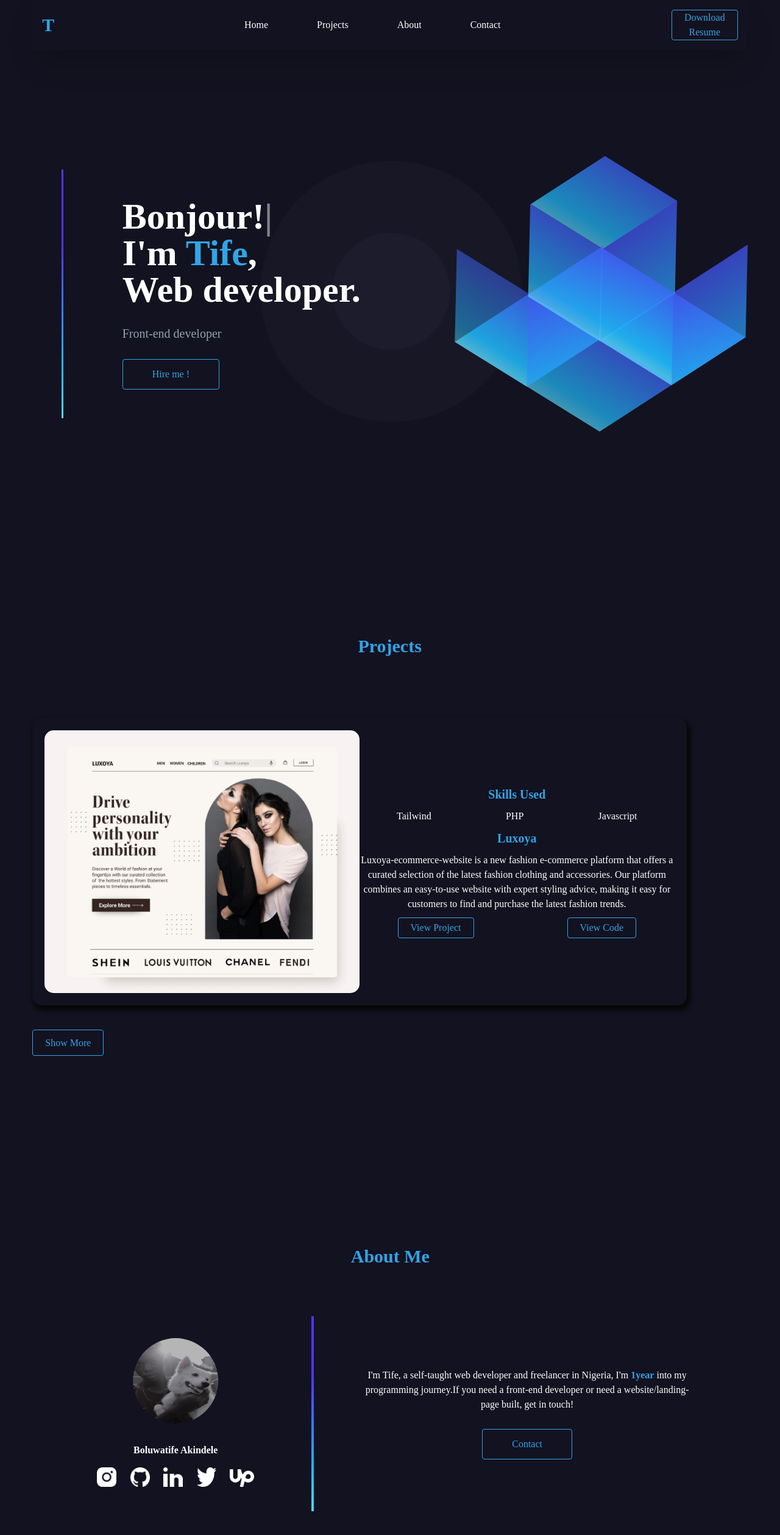
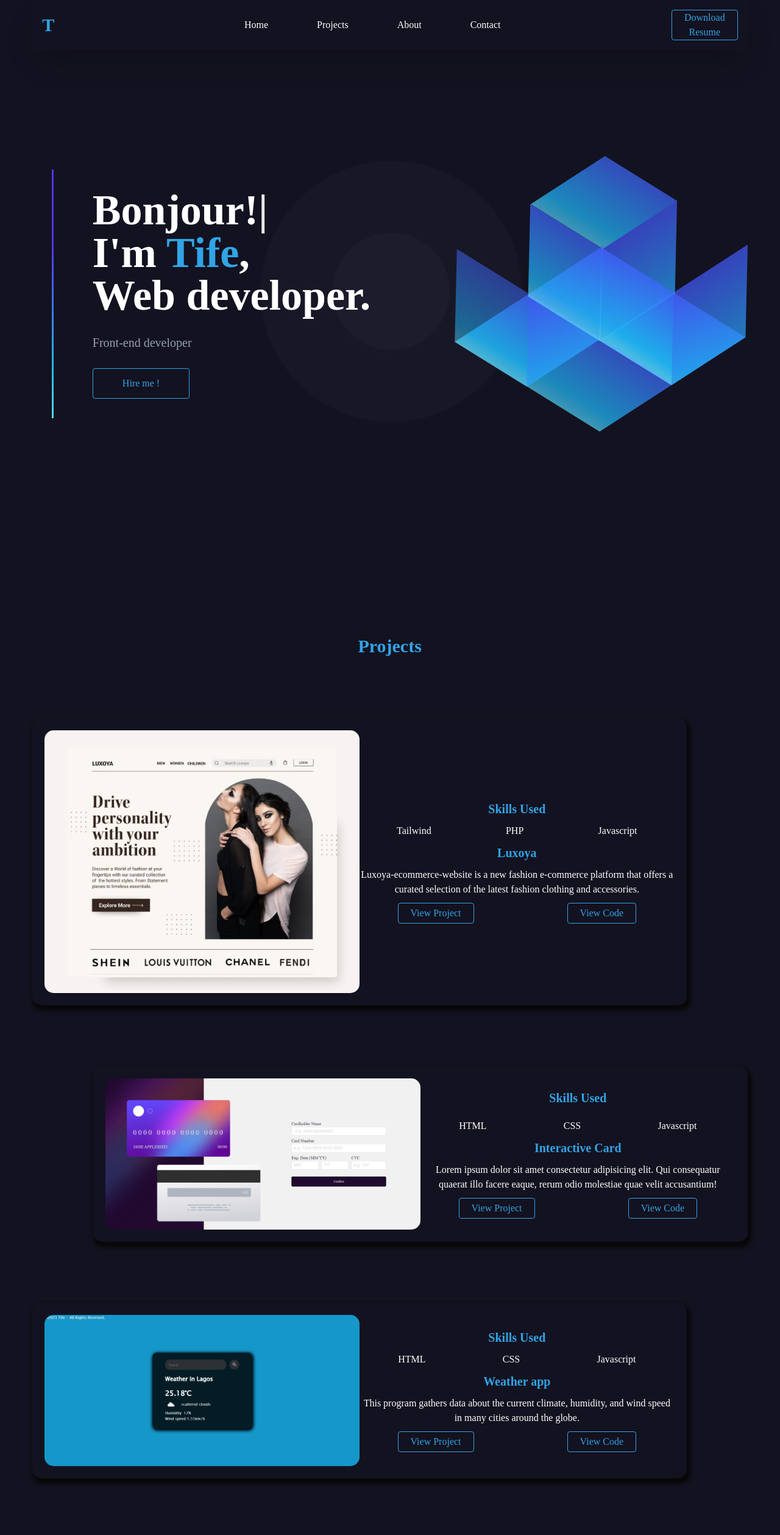
Before and after one commit to Tifetheboss/My-Porfolio, a website: page index.html in a window 1280 px wide. Shown: the top 2518 px of the page at 61% size. Drawn offline with nearby package versions, Linux system fonts and the light colour scheme; a web font is replaced by a local one.

Commit message:
few edits

```diff
--- a/index.html
+++ b/index.html
@@ -71,7 +71,7 @@
                                 alt="vertical-line">
                         </div>
                         <span data-aos="fade-up" data-aos-duration="1000" data-aos-delay="50" data-aos-easing="ease-in">
-                            <span style="font-size: 60px; line-height:1;" class=" max-[505px]:text-5xl font-bold text-primary">
+                            <span style="" class="fs font-bold mr-8 text-primary">
                                 <p><span class="inputs"></span></p>
                                 <p>I'm <span class="text-secondary">Tife</span>,</p>
                                 <p>Web developer.</p>
@@ -99,7 +99,7 @@
                 <p data-aos="zoom-in" data-aos-duration="1000" data-aos-delay="50" data-aos-easing="ease-in"
                     class="text-secondary text-3xl text-center font-bold mb-20"> Projects</p>
                 <div class="projects2">
-                    <input type="checkbox" id="check">
+                    <!-- <input type="checkbox" id="check"> -->
                     <div id="luxoya" data-aos="fade-right" data-aos-duration="1000" data-aos-delay="50"
                         data-aos-easing="ease-in" class="flex text-center items-center"><img id="luxoya_project"
                             class="projects" src="./img/luxoya_home_page.jpg" alt="luxoya pic">
@@ -112,24 +112,22 @@
                             </span>
                             <SPan>
                                 <p class="text-xl font-bold text-secondary">Luxoya</p>
-                                <p>Luxoya-ecommerce-website is a new fashion e-commerce platform that offers a curated
-                                    selection of the latest fashion clothing and accessories. Our platform combines an
-                                    easy-to-use website with expert styling advice, making it easy for customers to find
-                                    and purchase the latest fashion trends.</p>
+                                <p >Luxoya-ecommerce-website is a new fashion e-commerce platform that offers a curated
+                                    selection of the latest fashion clothing and accessories.</p>
                             </SPan>
                             <span class="flex justify-around items-center">
-                                <a href="https://interactive-atm-bankcard.netlify.app/">
+                                <a href="https://luxoya.netlify.app/">
                                     <button id="btn"
                                         class=" text-lg text-secondary hover:bg-secondary hover:text-primary hover:ease-in-out hover:duration-500 border-secondary mr-7 px-5 py-1 ">
                                         View Project </button>
                                 </a>
-                                <a href="https://github.com/Tifetheboss/Interactive-atm-card"> <button id="btn"
+                                <a href="https://github.com/Tifetheboss/Luxoya-ecommerce-website-"> <button id="btn"
                                         class=" text-lg text-secondary hover:bg-secondary hover:text-primary hover:ease-in-out hover:duration-500 border-secondary px-5 py-1  ">
                                         View Code </button>
                                 </a>
                             </span>
                     </div>
-                    <div class="show-more">
+                    <div class="show-moe">
                         <div id="atm" data-aos="fade-left" data-aos-duration="1000" data-aos-delay="50"
                             data-aos-easing="ease-in" class="flex text-center items-center max-[768px]:flex-col">
                             <img id="atm_project" class="projects"
@@ -176,12 +174,12 @@
                                 <p>This program gathers data about the current climate, humidity, and wind speed in many cities around the globe.</p>
                             </SPan>
                             <span class="flex justify-around items-center">
-                                <a href="https://interactive-atm-bankcard.netlify.app/">
+                                <a href="https://tifewebdevweatherapp.netlify.app/">
                                     <button id="btn"
                                         class=" text-lg text-secondary hover:bg-secondary hover:text-primary hover:ease-in-out hover:duration-500 border-secondary mr-7 px-5 py-1 ">
                                         View Project </button>
                                 </a>
-                                <a href="https://github.com/Tifetheboss/Interactive-atm-card"> <button id="btn"
+                                <a href="https://github.com/Tifetheboss/Weather-app"> <button id="btn"
                                         class=" text-lg text-secondary hover:bg-secondary hover:text-primary hover:ease-in-out hover:duration-500 border-secondary px-5 py-1  ">
                                         View Code </button>
                                 </a>
@@ -189,9 +187,9 @@
                     </div>
                     </div>
                 </div>
-                <label id="label" for="check"
+                <!-- <label id="label" for="check"
                     class=" text-lg text-secondary hover:bg-secondary hover:text-primary hover:ease-in-out hover:duration-500 px-5 py-3 ">
-                    Show More </label>
+                    Show More </label> -->
             </section>
         </main>
 
--- a/styles.css
+++ b/styles.css
@@ -218,7 +218,7 @@ top: 0;
   100%{transform: translateY(800px);}
 }
 
-.show-more{
+/* .show-more{
   display: none;
   transition: 0.5s linear;
 }
@@ -253,7 +253,7 @@ border-radius: 4px;
   content:"Show Less";
   display: block;
   visibility: visible;
-}
+} */
 
 @media screen and (max-width:900px) {
   #atm{
@@ -302,3 +302,14 @@ border-radius: 4px;
     margin-top: 30px;
   }
 }
+
+.fs{
+  font-size: 70px;
+  line-height:1;
+}
+
+@media screen and (max-width:610px){
+  .fs{
+    font-size: 50px;
+  }
+}
```
Also changed, not shown: output.css.
